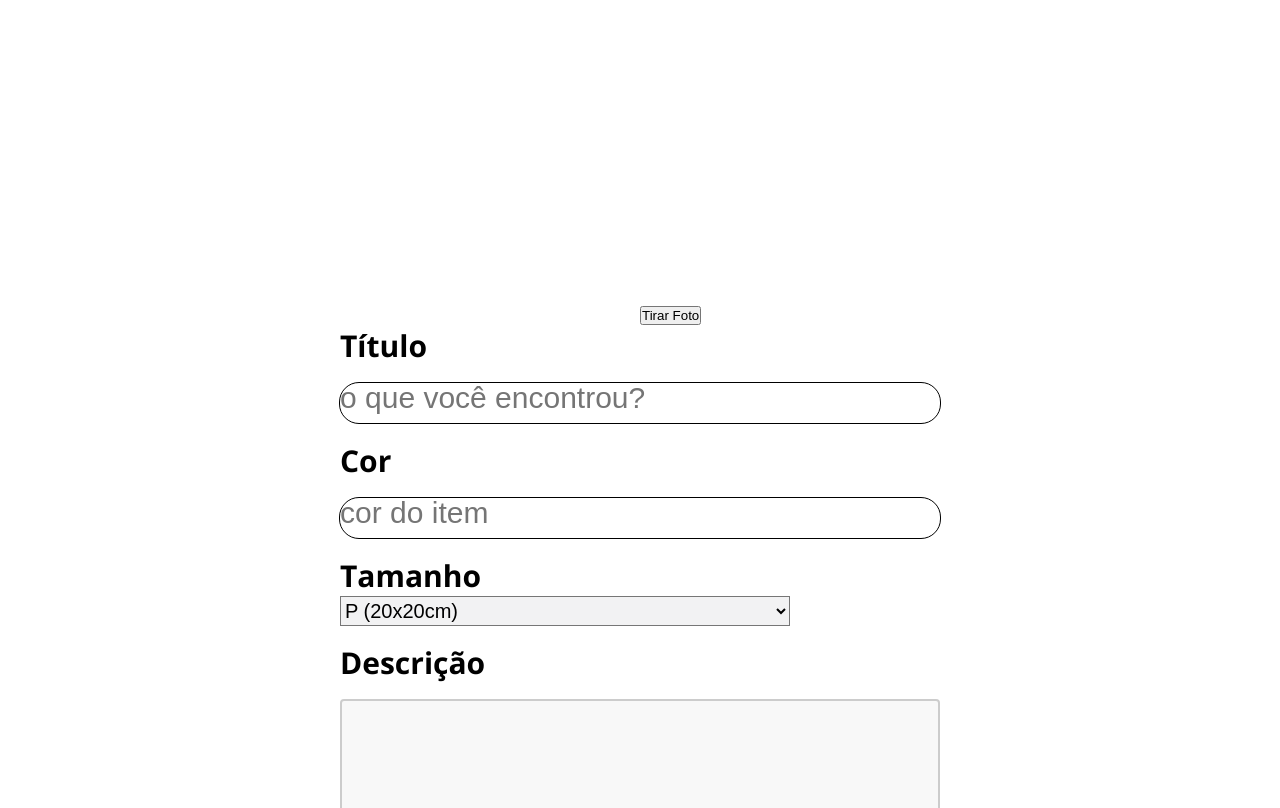
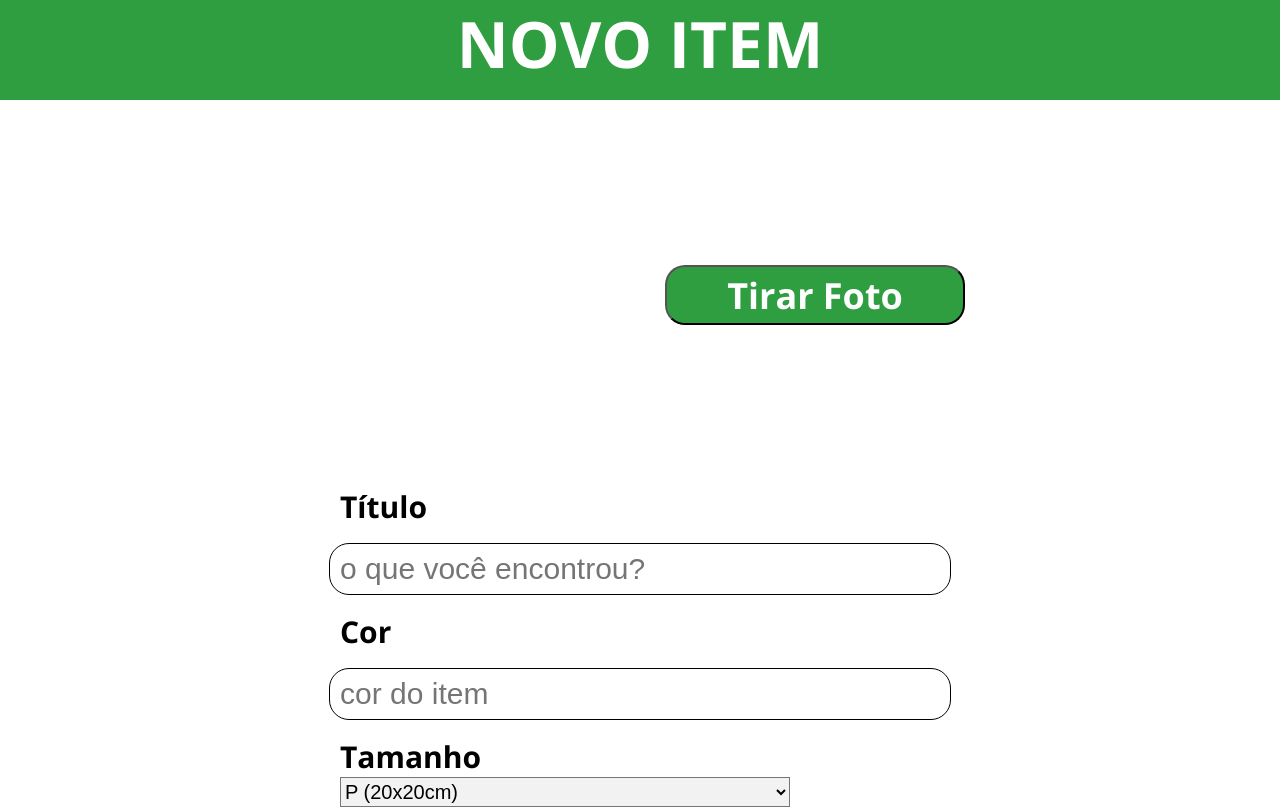
Before and after one commit to Web-LIA/SALETA-frontend, a React (Create React App) app: page /cadastrar-novo-item in a window 1280 px wide. Shown: the top 808 px of the page. Built offline with nearby package versions, Linux system fonts and the light colour scheme; no server answers.

Commit message:
theme/fix: adicionado theme para cadastrar novo item

```diff
--- a/src/components/form/WebCamPhoto.tsx
+++ b/src/components/form/WebCamPhoto.tsx
@@ -1,6 +1,7 @@
 import React, { useState, useRef } from 'react';
 import Webcam from 'react-webcam';
 import { WebCamPhotoProps } from "../../types/itemTypes";
+import themes from "../../themes/new-item-form.module.scss"
 
 function WebCamPhoto(props: WebCamPhotoProps) {
   const itemPhoto = props.photo;
@@ -12,35 +13,48 @@ function WebCamPhoto(props: WebCamPhotoProps) {
       const imageSrc = webcamRef.current.getScreenshot();
       if (imageSrc) {
         setItemPhoto(imageSrc);
-        console.log("Foto capturada em base64:", imageSrc);
       }
     }
   };
+  function reset(){
+    setItemPhoto("");
+  }
 
   return (
     <>
-      <div>
+    {!itemPhoto ? (
+      <div className={themes.camera}>
         {/* Exibe o componente da webcam */}
         <Webcam
           audio={false}
           ref={webcamRef}
           screenshotFormat="image/jpeg"
-          width="50%"
+          width="350px"
+          height="350px"
         />
-        <button onClick={capture}>
+        <button onClick={capture} type="button">
           Tirar Foto
         </button>
       </div>
-
-      <div>
+    ):(
+      <div className={themes.foto}>
         {/* Exibe a imagem capturada ao lado da webcam */}
         {(itemPhoto!="") && (
-          <img
-            src={itemPhoto}
-            alt="" // colocar uma imagem alternativa depois
-          />
+          <>
+            <img
+              src={itemPhoto}
+              alt="" // colocar uma imagem alternativa depois
+            />
+            <button onClick={reset}   type="button">
+              Tirar Outra Foto
+            </button>
+          </>
         )}
       </div>
+    )}
+
+
+
     </>
   );
 };
--- a/src/pages/NewItemForm.tsx
+++ b/src/pages/NewItemForm.tsx
@@ -4,6 +4,7 @@ import api from "../services/api";
 import { Item } from "../types/itemTypes";
 import themes from "../themes/new-item-form.module.scss";
 import WebCamPhoto from "../components/form/WebCamPhoto"
+import Header from "../components/Header";
 
 function NewItemForm() {
     const [photo, setPhoto] = useState<string>("");
@@ -25,9 +26,13 @@ function NewItemForm() {
     }
 
     return (
+        <>
+            <Header titulo='NOVO ITEM'/>
             <div className={themes.itemForm}>
+
+
+                <form onSubmit={postItem}>
                     <WebCamPhoto photo={photo} setPhoto={setPhoto}/>
-            <form onSubmit={postItem}>
                     <label htmlFor="title">Título</label>
                     <input
                         type="text"
@@ -59,6 +64,7 @@ function NewItemForm() {
                     <button type="submit">Enviar</button>
                 </form>
             </div>
+        </>
     )
 }
 
--- a/src/themes/new-item-form.module.scss
+++ b/src/themes/new-item-form.module.scss
@@ -1,6 +1,13 @@
 .itemForm {
+    display: grid;
+    justify-items: center;
+    align-items: center;
+    justify-self: center;
     form{
+        padding-top: 20px;
+        padding-bottom: 20px;
         display: grid;
+        width: 100%;
         row-gap: 16px;
         justify-items: center;
         font-family: "Open Sans";
@@ -15,7 +22,7 @@
             border: 1px solid black;
             border-radius: 20px;
             font-size: 30px;
-            padding-bottom: 10px;
+            padding: 10px;
         }
         .itemSize {
             width: 600px;
@@ -56,5 +63,26 @@
             text-align: center;
             border-radius: 20px;
         }
+        .camera,.foto{
+            display:flex;
+            justify-content: space-between;
+            align-items: center;
+            width: 100%;
+            button{
+                width: 300px;
+                margin: 16px;
+            }
+            img,video{
+                width: 350px;
+                height: 350px;
+                object-fit: fill;
+            }
+        }
+        .foto{
+            button{
+                background-color: #CD191E;
+            }
+        }
     }
+
 }
```
Lines whose indentation alone changed are shown as unchanged.
